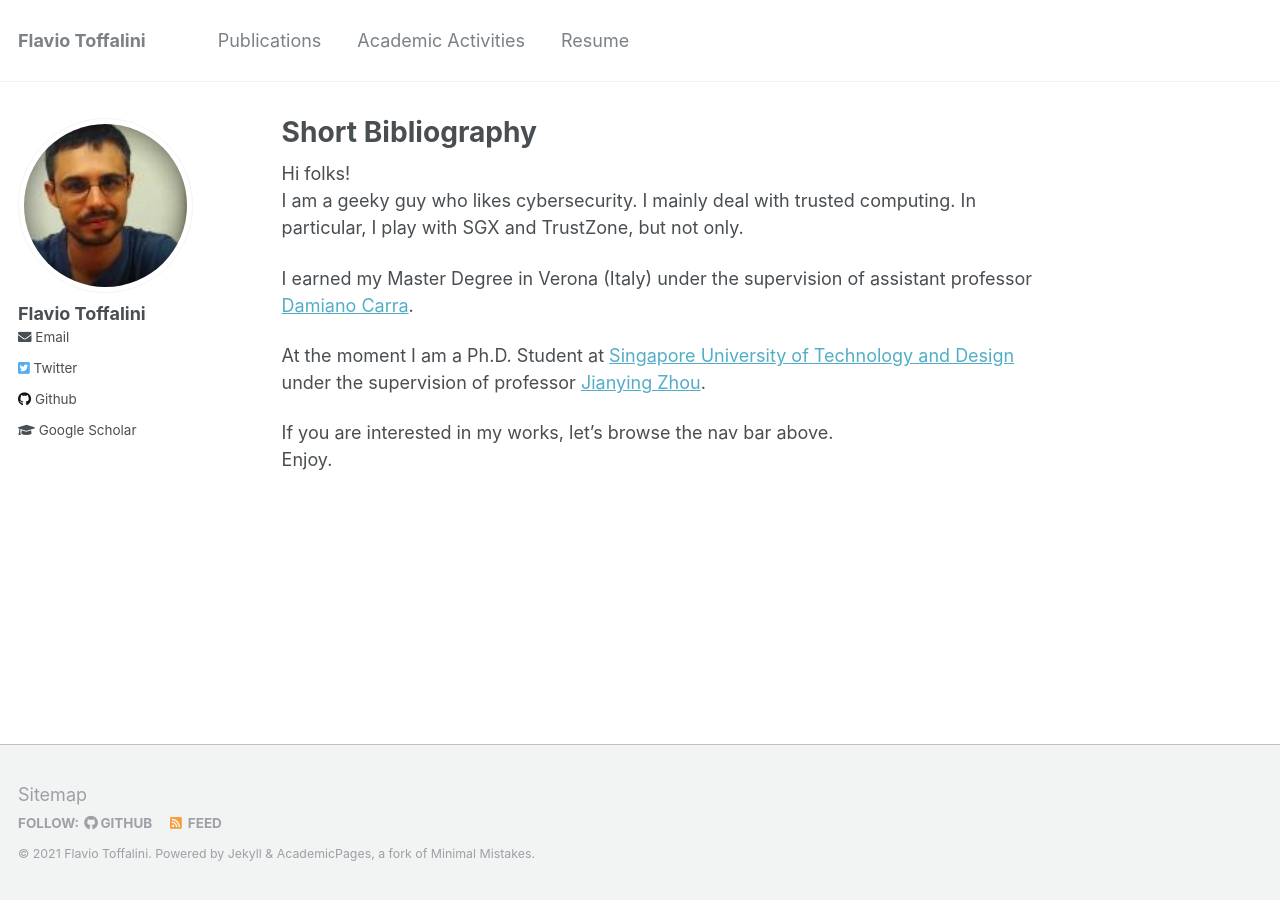
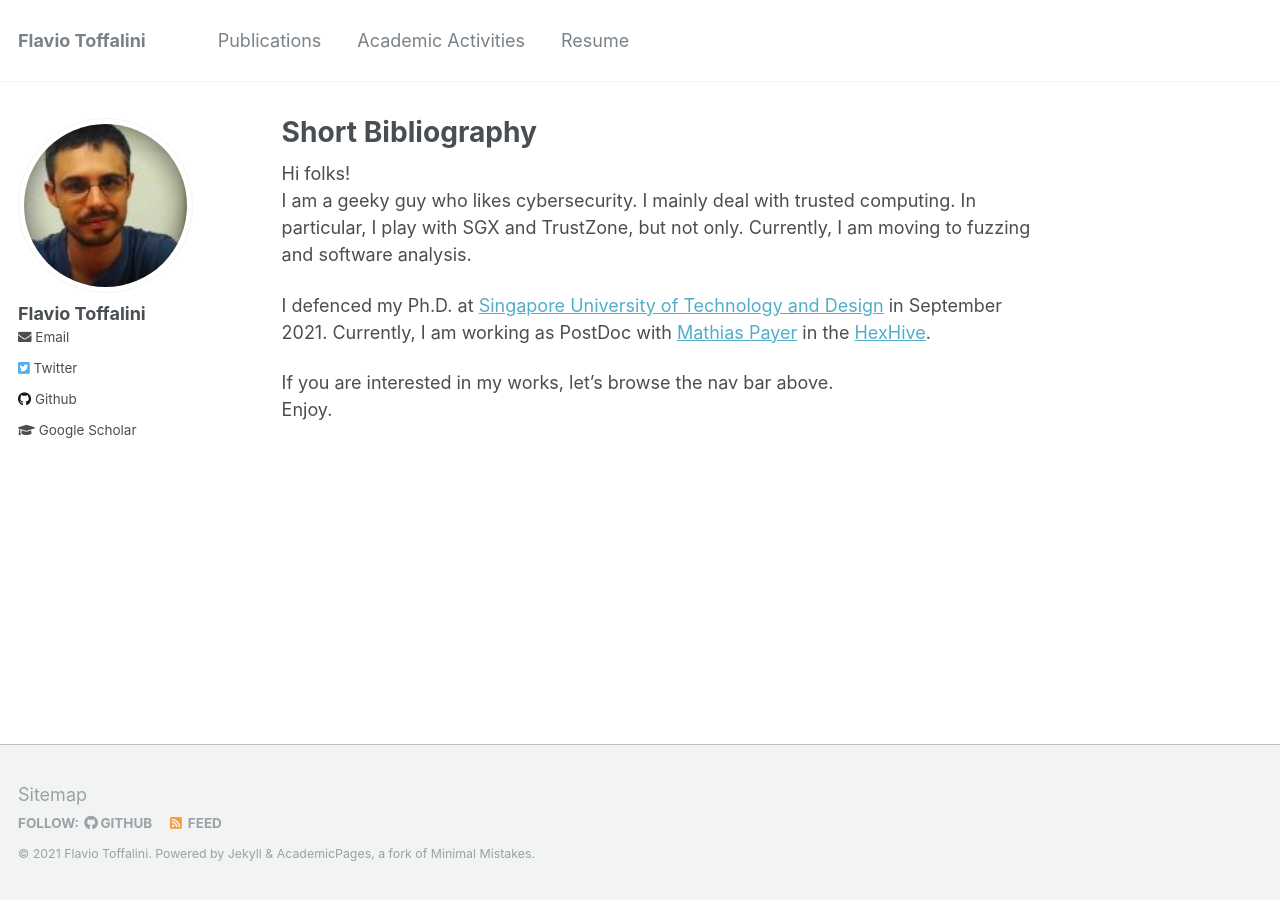
Before and after one commit to tregua87/tregua87.github.io, a Jekyll site: the page built from _pages/about.md, in a window 1280 px wide. Built offline with Jekyll 4.4.1, drawn with Linux system fonts in a browser that asks for light colours.

Commit message:
fix home page

```diff
--- a/_pages/about.md
+++ b/_pages/about.md
@@ -8,11 +8,11 @@ redirect_from:
   - /about.html
 ---
 Hi folks!
-I am a geeky guy who likes cybersecurity. I mainly deal with trusted computing. In particular, I play with SGX and TrustZone, but not only.
+I am a geeky guy who likes cybersecurity.  I mainly deal with trusted computing. In particular, I play with SGX and TrustZone, but not only.
+Currently, I am moving to fuzzing and software analysis.
 
-I earned my Master Degree in Verona (Italy) under the supervision of assistant professor [Damiano Carra](http://profs.sci.univr.it/~carra/).
-
-At the moment I am a Ph.D. Student at [Singapore University of Technology and Design](http://www.sutd.edu.sg/) under the supervision of professor [Jianying Zhou](http://jianying.space/).
+I defenced my Ph.D. at [Singapore University of Technology and Design](http://www.sutd.edu.sg/) in September 2021.
+Currently, I am working as PostDoc with [Mathias Payer](https://nebelwelt.net/) in the [HexHive](https://hexhive.epfl.ch/).
 
 If you are interested in my works, let's browse the nav bar above.
 Enjoy.
```
Also changed, not shown: 3 other files.
